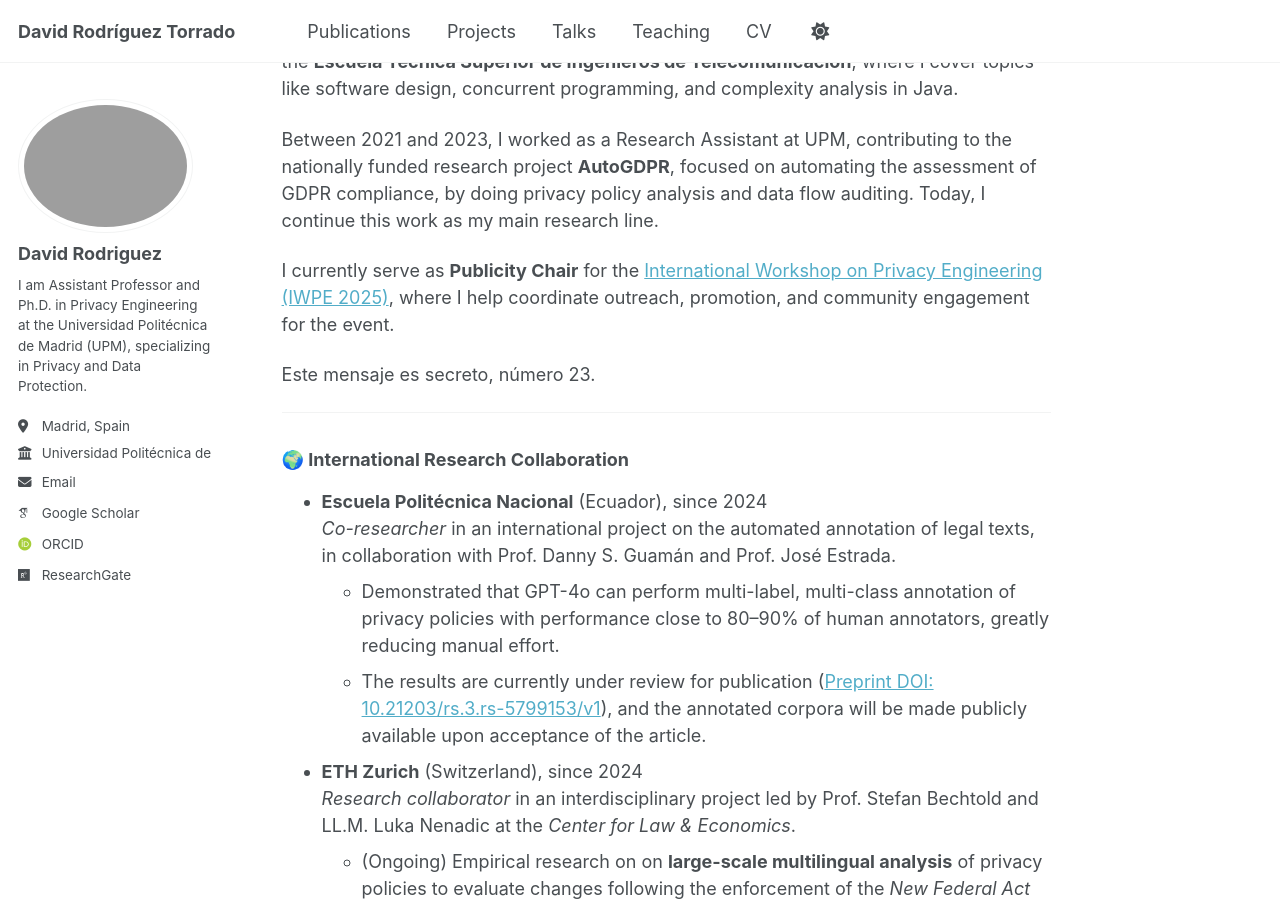
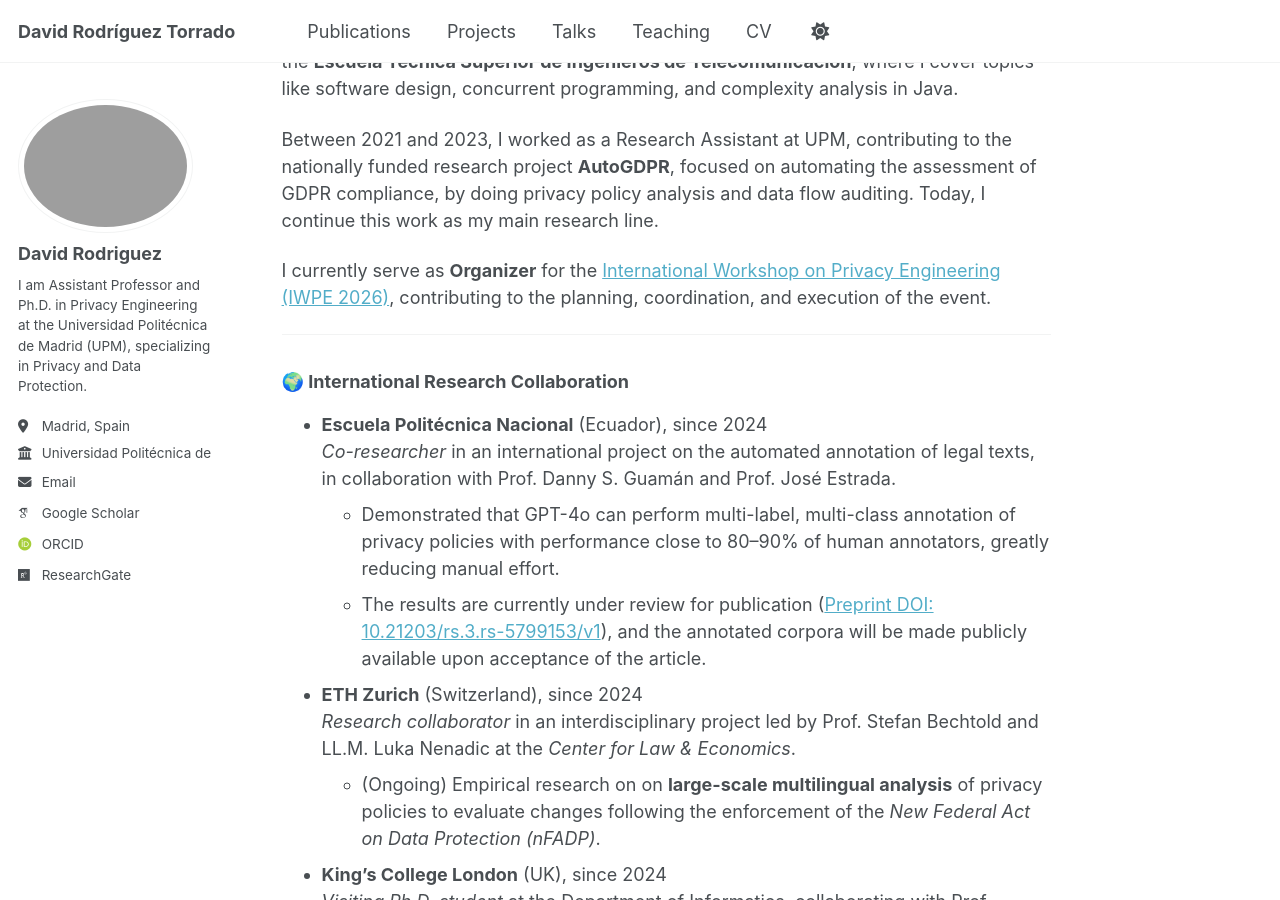
Before and after one commit to DavidRodriguezTorrado/DavidRodriguezTorrado.github.io, a Jekyll site: the page built from _pages/about.md, in a window 1280 px wide and 900 px high, scrolled down 373 px. Built offline with Jekyll 4.4.1, drawn with Linux system fonts in a browser that asks for light colours; some web fonts are replaced.

Commit message:
IWPE update

```diff
--- a/_pages/about.md
+++ b/_pages/about.md
@@ -18,9 +18,7 @@ Since 2023, I teach **Software Analysis and Design (ADSW)** to second-year stude
 
 Between 2021 and 2023, I worked as a Research Assistant at UPM, contributing to the nationally funded research project **AutoGDPR**, focused on automating the assessment of GDPR compliance, by doing privacy policy analysis and data flow auditing. Today, I continue this work as my main research line.
 
-I currently serve as **Publicity Chair** for the [International Workshop on Privacy Engineering (IWPE 2025)](https://iwpe.info/), where I help coordinate outreach, promotion, and community engagement for the event.
-
-Este mensaje es secreto, número 23.
+I currently serve as **Organizer** for the [International Workshop on Privacy Engineering (IWPE 2026)](https://iwpe.info/), contributing to the planning, coordination, and execution of the event.
 
 ---
 
```
